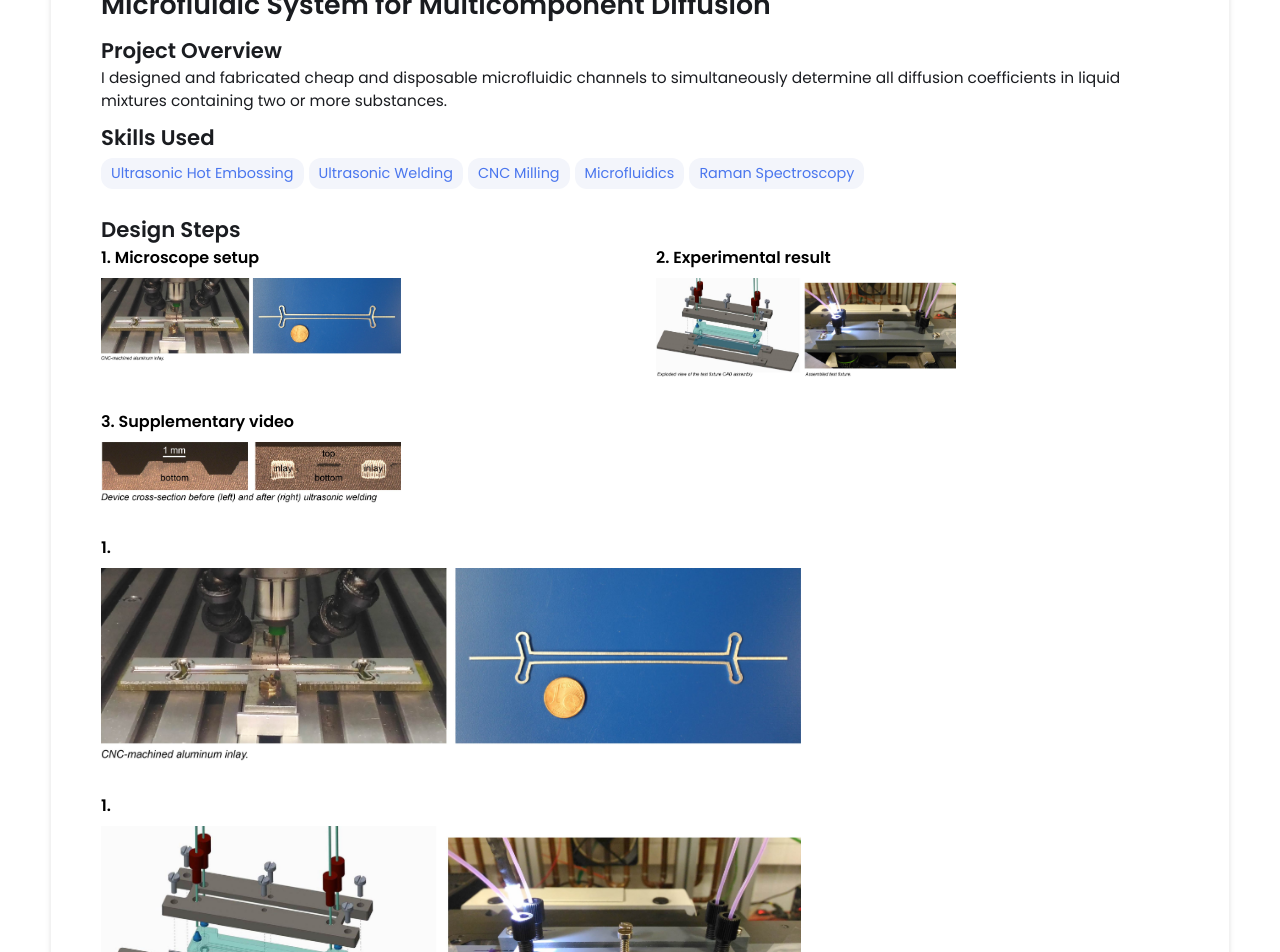
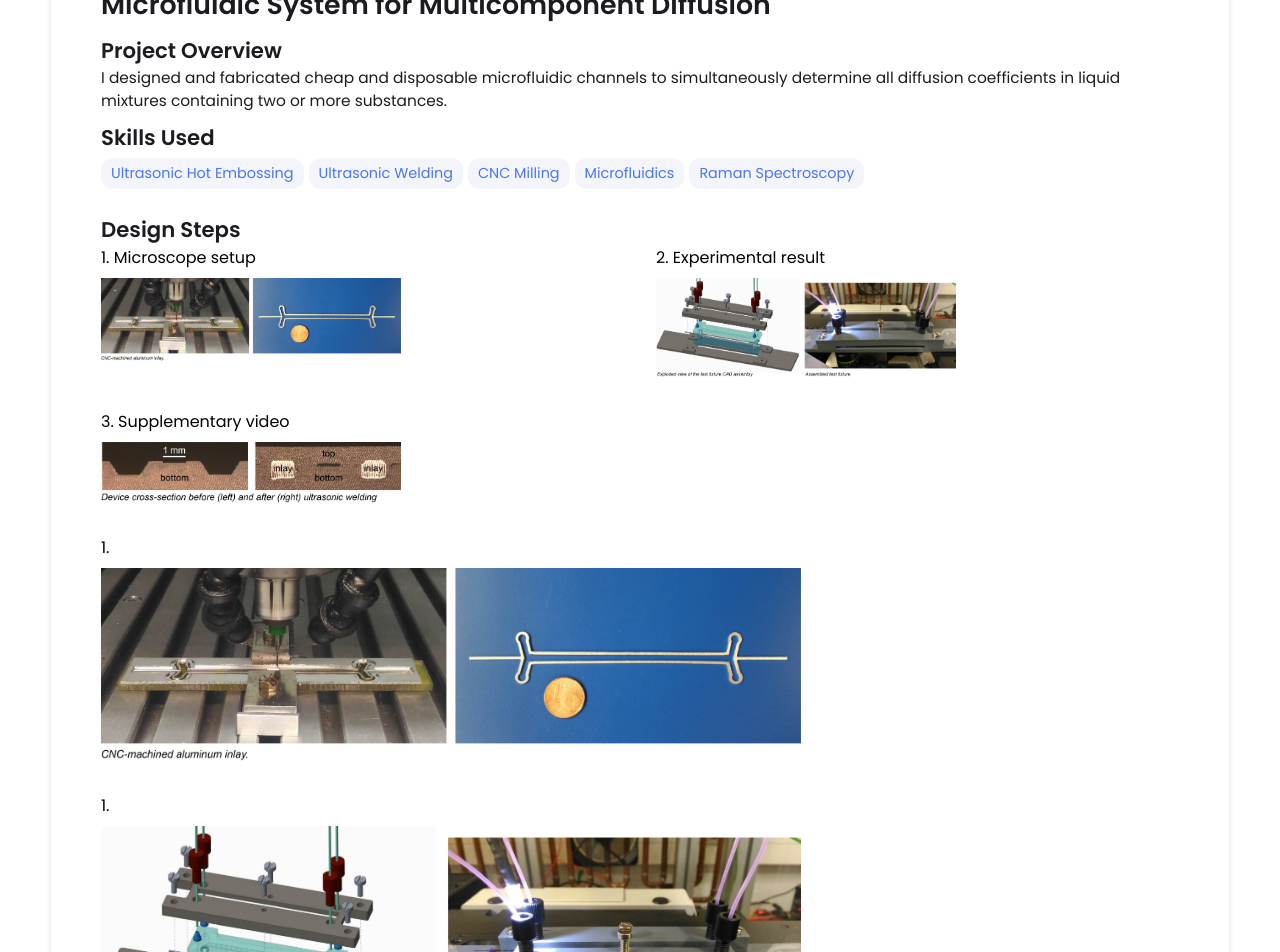
Before and after one commit to HagenGress/HagenGress.github.io, a Jekyll site: the page built from _projects/microfluidic-channel/index.md, in a window 1280 px wide. Shown: the part 522-1474 px from the top of the page. Built offline with Jekyll 4.4.1, drawn with Linux system fonts in a browser that asks for light colours.

Commit message:
Update image-gallery.html

```diff
--- a/_includes/image-gallery.html
+++ b/_includes/image-gallery.html
@@ -35,7 +35,7 @@
     {% endif %}
 
     <div class="media-item">
-      <div class="media-caption">{{ forloop.index }}. {{ caption }}</div>
+      <div class="media-caption" style="font-weight: normal;">{{ forloop.index }}. {{ caption }}</div>
       {% if extension == "mp4" %}
         <video
           src="{{ full_path }}"
```
